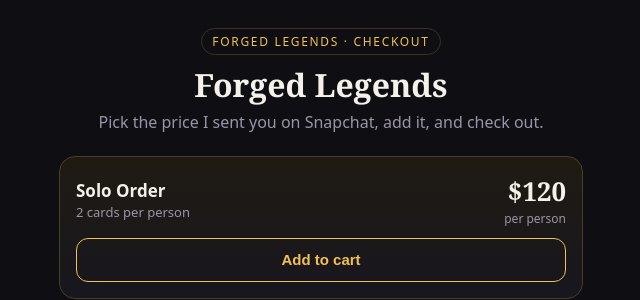
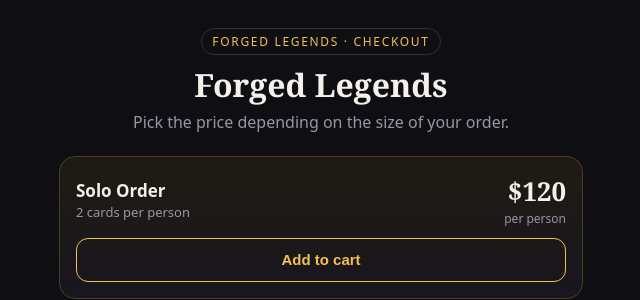
Before and after one commit to lucorellc1/lus-checkout, a website: page public/index.html in a window 1280 px wide. Shown: the top 300 px of the page, 319-959 px from the left. Drawn offline with Linux system fonts and the light colour scheme.

Commit message:
Update checkout page caption
Co-Authored-By: Claude Opus 5.5 <noreply@anthropic.com>
Claude-Session: https://claude.ai/code/session_01JiPJQir7HatPG5wZhV8iot

```diff
--- a/public/index.html
+++ b/public/index.html
@@ -79,7 +79,7 @@
   <header>
     <div class="badge">Forged Legends · Checkout</div>
     <h1 id="shopName">Forged Legends</h1>
-    <p class="sub">Pick the price I sent you on Snapchat, add it, and check out.</p>
+    <p class="sub">Pick the price depending on the size of your order.</p>
   </header>
 
   <div class="note" id="note" hidden></div>
```
